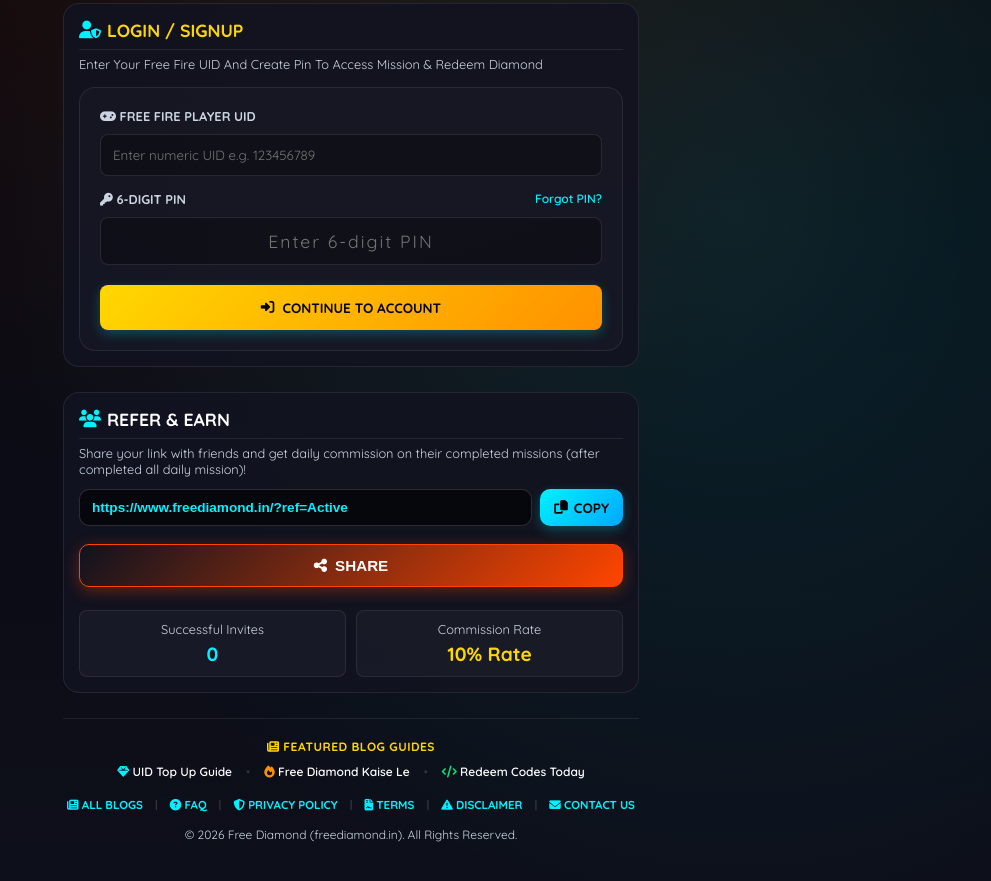
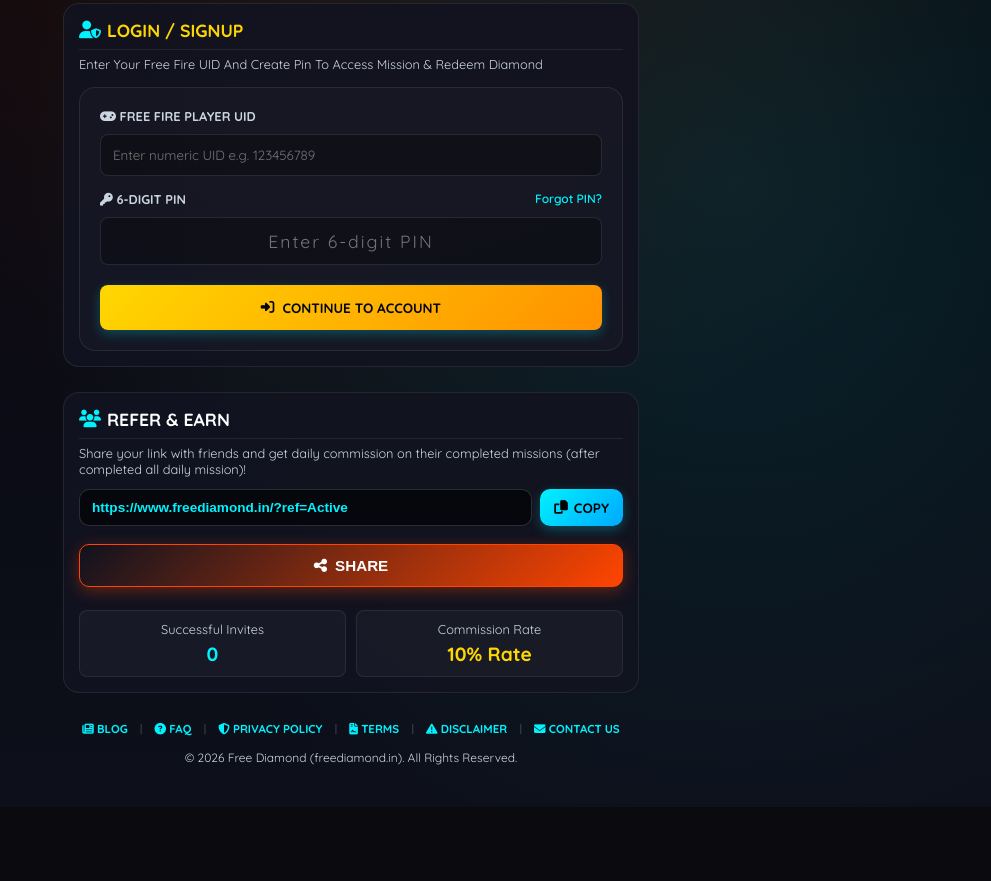
Before and after one commit to MeniyaAnilX/clashfire, a website: page index.html in a window 1280 px wide. Shown: the part 235-1116 px from the top of the page, without its empty margins (289-1280 px from the left). After the commit the page ends 1042 px from the top, so only its background shows below. Drawn offline with nearby package versions, Linux system fonts and the light colour scheme; no server answers.

Commit message:
Clean up footer links and keep WebSite Organization graph schema

```diff
--- a/index.html
+++ b/index.html
@@ -353,24 +353,10 @@
 
         </main>
 
-        <!-- Footer with Complete Internal Linking for Googlebot Indexing -->
-        <footer class="app-footer" style="margin-top: 25px; padding-top: 20px; border-top: 1px solid rgba(255, 255, 255, 0.08);">
-
-            <!-- Featured Blog & Guides Internal Links -->
-            <div style="margin-bottom: 15px; font-size: 0.75rem; text-align: center;">
-                <span style="color: var(--accent-gold); font-weight: 800; display: block; margin-bottom: 8px; text-transform: uppercase; letter-spacing: 0.5px;"><i class="fa-solid fa-newspaper"></i> Featured Blog Guides</span>
-                <div style="display: flex; justify-content: center; gap: 10px 14px; flex-wrap: wrap; line-height: 1.6;">
-                    <a href="/free-fire-diamond-uid-top-up" style="color: #fff; text-decoration: none; font-weight: 600;"><i class="fa-solid fa-gem" style="color: var(--accent-cyan);"></i> UID Top Up Guide</a>
-                    <span style="color: rgba(255,255,255,0.15);">•</span>
-                    <a href="/free-fire-free-diamonds-2026" style="color: #fff; text-decoration: none; font-weight: 600;"><i class="fa-solid fa-fire" style="color: #ff9100;"></i> Free Diamond Kaise Le</a>
-                    <span style="color: rgba(255,255,255,0.15);">•</span>
-                    <a href="/free-fire-redeem-code-2026" style="color: #fff; text-decoration: none; font-weight: 600;"><i class="fa-solid fa-code" style="color: #00e676;"></i> Redeem Codes Today</a>
-                </div>
-            </div>
-
-            <!-- General Pages Links -->
+        <!-- Clean Standard Footer Navigation -->
+        <footer class="app-footer">
             <div class="footer-links" style="display: flex; justify-content: center; gap: 12px; margin-bottom: 12px; font-size: 0.72rem; font-weight: 700; flex-wrap: wrap; line-height: 1.6;">
-                <a href="/blog" style="color: var(--accent-cyan); text-decoration: none;"><i class="fa-solid fa-newspaper"></i> ALL BLOGS</a>
+                <a href="/blog" style="color: var(--accent-cyan); text-decoration: none;"><i class="fa-solid fa-newspaper"></i> BLOG</a>
                 <span style="color: rgba(255,255,255,0.15);">|</span>
                 <a href="/faq" style="color: var(--accent-cyan); text-decoration: none;"><i class="fa-solid fa-circle-question"></i> FAQ</a>
                 <span style="color: rgba(255,255,255,0.15);">|</span>
```
